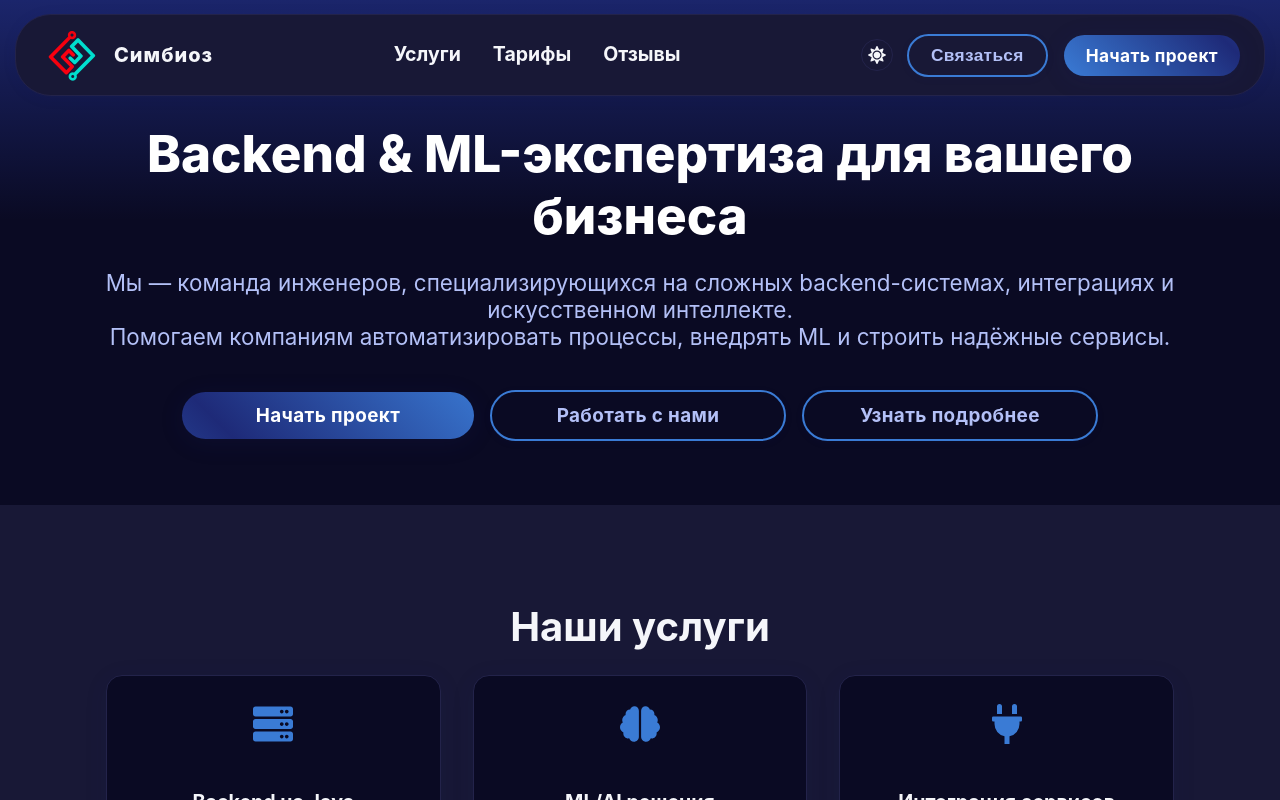
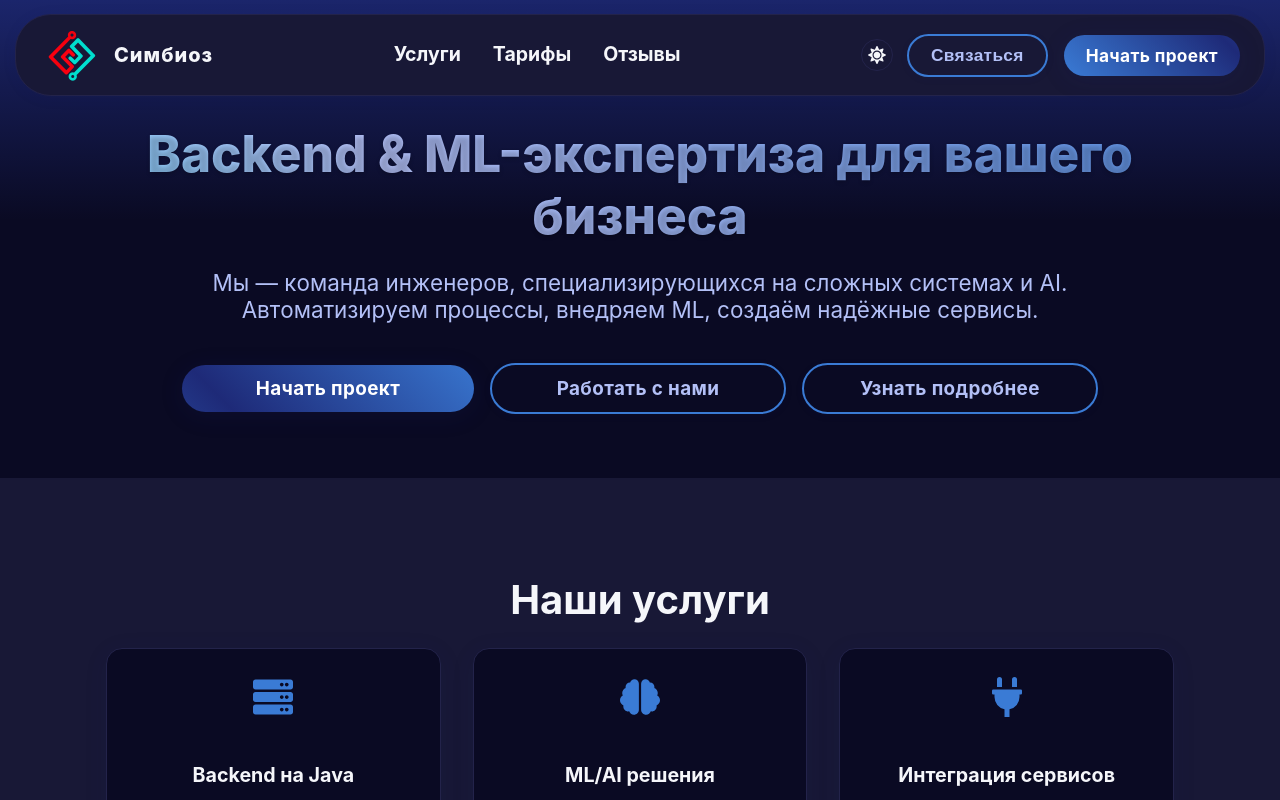
Before and after one commit to simbioz-tech/simbioz-site, a React (Vite) app in the folder simbioz-landing/: page / in a window 1280 px wide. Shown: the top 800 px of the page. Built offline with nearby package versions, Linux system fonts and the light colour scheme; the HTML template or start-up script is replaced by a standard one.

Commit message:
feat: make ebanuty effects

```diff
--- a/simbioz-landing/src/components/Hero.jsx
+++ b/simbioz-landing/src/components/Hero.jsx
@@ -8,7 +8,7 @@ const Section = styled.section`
   position: relative;
   padding: 80px 0 64px 0;
   background: ${({ theme }) => theme.background};
-  transition: background 0.4s cubic-bezier(.4,0,.2,1);
+  transition: background 0.4s cubic-bezier(0.4, 0, 0.2, 1);
   overflow: hidden;
   @media (max-width: 700px) {
     overflow-x: hidden;
@@ -17,7 +17,9 @@ const Section = styled.section`
   &::before {
     content: '';
     position: absolute;
-    top: 0; left: 0; right: 0;
+    top: 0;
+    left: 0;
+    right: 0;
     height: 220px;
     pointer-events: none;
     z-index: 0;
@@ -26,12 +28,13 @@ const Section = styled.section`
         ? 'linear-gradient(180deg, #1e2a78 0%, transparent 100%)'
         : 'linear-gradient(180deg, #e3e8fa 0%, transparent 100%)'};
     opacity: 0.85;
-    transition: background 0.4s cubic-bezier(.4,0,.2,1);
+    transition: background 0.4s cubic-bezier(0.4, 0, 0.2, 1);
     @media (max-width: 700px) {
-        padding: 0;
+      height: 180px;
     }
   }
 `;
+
 const Container = styled.div`
   max-width: 1100px;
   margin: 0 auto;
@@ -40,30 +43,60 @@ const Container = styled.div`
   position: relative;
   z-index: 1;
   @media (max-width: 700px) {
-    text-align: center;
     display: flex;
     flex-direction: column;
     align-items: center;
     justify-content: center;
     width: 100vw;
-    max-width: 100vw;
-    padding: 0 2vw;
+    padding: 0 4vw;
     box-sizing: border-box;
   }
 `;
+
 const Title = styled(motion.h1)`
   font-size: 3.2rem;
   font-weight: 800;
-  color: ${({ theme }) => theme.background === '#0a0a23' ? '#fff' : theme.text};
   margin-bottom: 18px;
-  transition: color 0.4s cubic-bezier(.4,0,.2,1);
+  text-align: center;
+  background: linear-gradient(45deg, #3a7bd5, #1e2a78, #00ddeb, #b3c0f7, #3a7bd5);
+  background-size: 400% 100%;
+  animation: gradientShift 12s ease infinite; /* Slowed down from 6s to 12s */
+  -webkit-background-clip: text;
+  background-clip: text;
+  -webkit-text-fill-color: transparent;
+  color: #3a7bd5;
+  text-shadow: 0 2px 4px rgba(0, 0, 0, 0.2);
+  @keyframes gradientShift {
+    0% {
+      background-position: 0% 50%;
+    }
+    50% {
+      background-position: 100% 50%;
+    }
+    100% {
+      background-position: 0% 50%;
+    }
+  }
+  @media (max-width: 700px) {
+    font-size: 2.4rem;
+  }
 `;
+
 const Subtitle = styled(motion.p)`
   font-size: 1.4rem;
-  color: ${({ theme }) => theme.background === '#0a0a23' ? '#b3c0f7' : theme.accent};
   margin-bottom: 40px;
-  transition: color 0.4s cubic-bezier(.4,0,.2,1);
+  text-align: center;
+  color: ${({ theme }) => (theme.background === '#0a0a23' ? '#b3c0f7' : '#3a7bd5')};
+  @media (max-width: 700px) {
+    font-size: 1.2rem;
+  }
 `;
+
+const Letter = styled(motion.span)`
+  display: inline-block;
+  white-space: pre;
+`;
+
 const ButtonRow = styled.div`
   display: flex;
   flex-direction: row;
@@ -79,18 +112,6 @@ const ButtonRow = styled.div`
   }
 `;
 
-const BottomButtons = styled.div`
-  display: flex;
-  gap: 18px;
-  justify-content: center;
-  margin-top: 10px;
-  @media (max-width: 700px) {
-    flex-direction: column;
-    gap: 12px;
-    width: 100%;
-    align-items: center;
-  }
-`;
 const MainButton = styled(motion.a)`
   display: inline-block;
   padding: 12px 36px;
@@ -105,7 +126,7 @@ const MainButton = styled(motion.a)`
   text-decoration: none;
   border: none;
   transition: background 0.3s, box-shadow 0.2s, transform 0.2s;
-  box-shadow: 0 4px 24px 0 rgba(30,42,120,0.13);
+  box-shadow: 0 4px 24px 0 rgba(30, 42, 120, 0.13);
   letter-spacing: 0.02em;
   cursor: pointer;
   position: relative;
@@ -116,9 +137,15 @@ const MainButton = styled(motion.a)`
     transform: translateY(-2px) scale(1.05);
   }
   @keyframes gradientShift {
-    0% { background-position: 0% 50%; }
-    50% { background-position: 100% 50%; }
-    100% { background-position: 0% 50%; }
+    0% {
+      background-position: 0% 50%;
+    }
+    50% {
+      background-position: 100% 50%;
+    }
+    100% {
+      background-position: 0% 50%;
+    }
   }
   &::before {
     content: '';
@@ -127,7 +154,7 @@ const MainButton = styled(motion.a)`
     left: -100%;
     width: 100%;
     height: 100%;
-    background: linear-gradient(90deg, transparent, rgba(255,255,255,0.3), transparent);
+    background: linear-gradient(90deg, transparent, rgba(255, 255, 255, 0.3), transparent);
     transition: left 0.5s;
   }
   &:hover::before {
@@ -142,23 +169,44 @@ const MainButton = styled(motion.a)`
     border-radius: 20px;
   }
 `;
+
 const OutlineButton = styled(motion.a)`
   display: inline-block;
   padding: 12px 36px;
   width: 220px;
   border-radius: 32px;
-  border: 2px solid ${({ theme }) => theme.background === '#0a0a23' ? '#3a7bd5' : theme.accent};
+  border: 2px solid ${({ theme }) => (theme.background === '#0a0a23' ? '#3a7bd5' : theme.accent || '#3a7bd5')};
   background: transparent;
-  color: ${({ theme }) => theme.background === '#0a0a23' ? '#b3c0f7' : theme.accent};
+  color: ${({ theme }) => (theme.background === '#0a0a23' ? '#b3c0f7' : theme.accent || '#3a7bd5')};
   font-weight: 700;
   font-size: 1.18rem;
   text-decoration: none;
   letter-spacing: 0.02em;
-  box-shadow: 0 2px 8px 0 rgba(30,42,120,0.06);
+  box-shadow: 0 2px 8px 0 rgba(30, 42, 120, 0.06);
   cursor: pointer;
   transition: background 0.22s, color 0.22s, border-color 0.22s, box-shadow 0.18s, transform 0.18s;
   position: relative;
   overflow: hidden;
+  &:hover {
+    background: ${({ theme }) => (theme.background === '#0a0a23' ? '#23234a' : '#e3e8fa')};
+    color: ${({ theme }) => (theme.background === '#0a0a23' ? '#fff' : theme.accent2 || '#1e2a78')};
+    border-color: ${({ theme }) => theme.accent2 || '#1e2a78'};
+    box-shadow: 0 6px 24px 0 rgba(30, 42, 120, 0.13);
+    transform: translateY(-2px) scale(1.04);
+  }
+  &::before {
+    content: '';
+    position: absolute;
+    top: 0;
+    left: -100%;
+    width: 100%;
+    height: 100%;
+    background: linear-gradient(90deg, transparent, rgba(255, 255, 255, 0.3), transparent);
+    transition: left 0.5s;
+  }
+  &:hover::before {
+    left: 100%;
+  }
   @media (max-width: 700px) {
     width: 90vw;
     max-width: 340px;
@@ -167,36 +215,9 @@ const OutlineButton = styled(motion.a)`
     font-size: 1.08rem;
     border-radius: 20px;
   }
-  &:hover {
-    background: ${({ theme }) => theme.background === '#0a0a23' ? '#23234a' : '#e3e8fa'};
-    color: ${({ theme }) => theme.background === '#0a0a23' ? '#fff' : theme.accent2};
-    border-color: ${({ theme }) => theme.accent2};
-    box-shadow: 0 6px 24px 0 rgba(30,42,120,0.13);
-    transform: translateY(-2px) scale(1.04);
-    animation: pulse 1.5s infinite;
-  }
-  @keyframes pulse {
-    0% { box-shadow: 0 0 0 0 rgba(58,123,213,0.5); }
-    70% { box-shadow: 0 0 0 10px rgba(58,123,213,0); }
-    100% { box-shadow: 0 0 0 0 rgba(58,123,213,0); }
-  }
-  &::before {
-    content: '';
-    position: absolute;
-    top: 0;
-    left: -100%;
-    width: 100%;
-    height: 100%;
-    background: linear-gradient(90deg, transparent, rgba(255,255,255,0.3), transparent);
-    transition: left 0.5s;
-  }
-  &:hover::before {
-    left: 100%;
-  }
 `;
 
 const WorkWithUsButton = styled(OutlineButton)`
-  display: inline-block;
   width: 220px;
   text-align: center;
   @media (max-width: 700px) {
@@ -211,21 +232,81 @@ const WorkWithUsButton = styled(OutlineButton)`
 
 const Hero = () => {
     const [vacanciesOpen, setVacanciesOpen] = useState(false);
+
+    const titleText = 'Backend & ML-экспертиза для вашего бизнеса';
+    // Разделяем подзаголовок на массив из двух строк
+    const subtitleLines = [
+        'Мы — команда инженеров, специализирующихся на сложных системах и AI.',
+        'Автоматизируем процессы, внедряем ML, создаём надёжные сервисы.'
+    ];
+
+    const TYPEWRITER_DELAY = 0.02;
+
+    const typewriterVariants = {
+        hidden: { opacity: 0 },
+        visible: (i) => ({
+            opacity: 1,
+            transition: {
+                delay: i * TYPEWRITER_DELAY,
+                duration: 0.1,
+            },
+        }),
+    };
+
+    const containerVariants = {
+        hidden: { opacity: 0 },
+        visible: {
+            opacity: 1,
+            transition: {
+                staggerChildren: TYPEWRITER_DELAY,
+            },
+        },
+    };
+
     return (
-    <Section as={motion.section} initial={{ opacity: 0, y: 40 }} animate={{ opacity: 1, y: 0 }} transition={{ duration: 0.7 }}>
+        <Section
+            as={motion.section}
+            initial={{ opacity: 0, y: 40 }}
+            animate={{ opacity: 1, y: 0 }}
+            transition={{ duration: 0.7 }}
+        >
             <Container>
-        <Title initial={{ opacity: 0, y: 20 }} animate={{ opacity: 1, y: 0 }} transition={{ delay: 0.2 }}>
-          Backend & ML-экспертиза для вашего бизнеса
+                <Title
+                    initial={{ opacity: 0, y: 20, scale: 0.95 }}
+                    animate={{ opacity: 1, y: 0, scale: 1 }}
+                    transition={{ duration: 0.7, ease: 'easeOut' }}
+                >
+                    {titleText}
                 </Title>
-        <Subtitle initial={{ opacity: 0 }} animate={{ opacity: 1 }} transition={{ delay: 0.4 }}>
-          Мы — команда инженеров, специализирующихся на сложных backend-системах, интеграциях и искусственном интеллекте. <br />
-          Помогаем компаниям автоматизировать процессы, внедрять ML и строить надёжные сервисы.
+                <Subtitle variants={containerVariants} initial="hidden" animate="visible">
+                    {subtitleLines.map((line, lineIndex) => (
+                        <span key={lineIndex}>
+                            {line.split('').map((char, charIndex) => (
+                                <Letter
+                                    key={`${lineIndex}-${charIndex}`}
+                                    variants={typewriterVariants}
+                                    custom={lineIndex * 100 + charIndex} // Уникальный индекс для анимации
+                                >
+                                    {char === ' ' ? '\u00A0' : char}
+                                </Letter>
+                            ))}
+                            {lineIndex < subtitleLines.length - 1 && <br />} {/* Добавляем <br /> между строками */}
+                        </span>
+                    ))}
                 </Subtitle>
                 <ButtonRow>
                     <MainButton href="#contact" whileHover={{ scale: 1.07 }} whileTap={{ scale: 0.97 }}>
                         Начать проект
                     </MainButton>
-          <WorkWithUsButton href="#vacancies" onClick={e => { e.preventDefault(); setVacanciesOpen(true); }} whileHover={{ scale: 1.07 }} whileTap={{ scale: 0.97 }}>
+                    <WorkWithUsButton
+                        href="#vacancies"
+                        onClick={(e) => {
+                            e.preventDefault();
+                            setVacanciesOpen(true);
+                        }}
+                        whileHover={{ scale: 1.07 }}
+                        whileTap={{ scale: 0.97 }}
+                    >
                         Работать с нами
                     </WorkWithUsButton>
                     <OutlineButton href="#services" whileHover={{ scale: 1.07 }} whileTap={{ scale: 0.97 }}>
```
Lines whose indentation alone changed are shown as unchanged.
